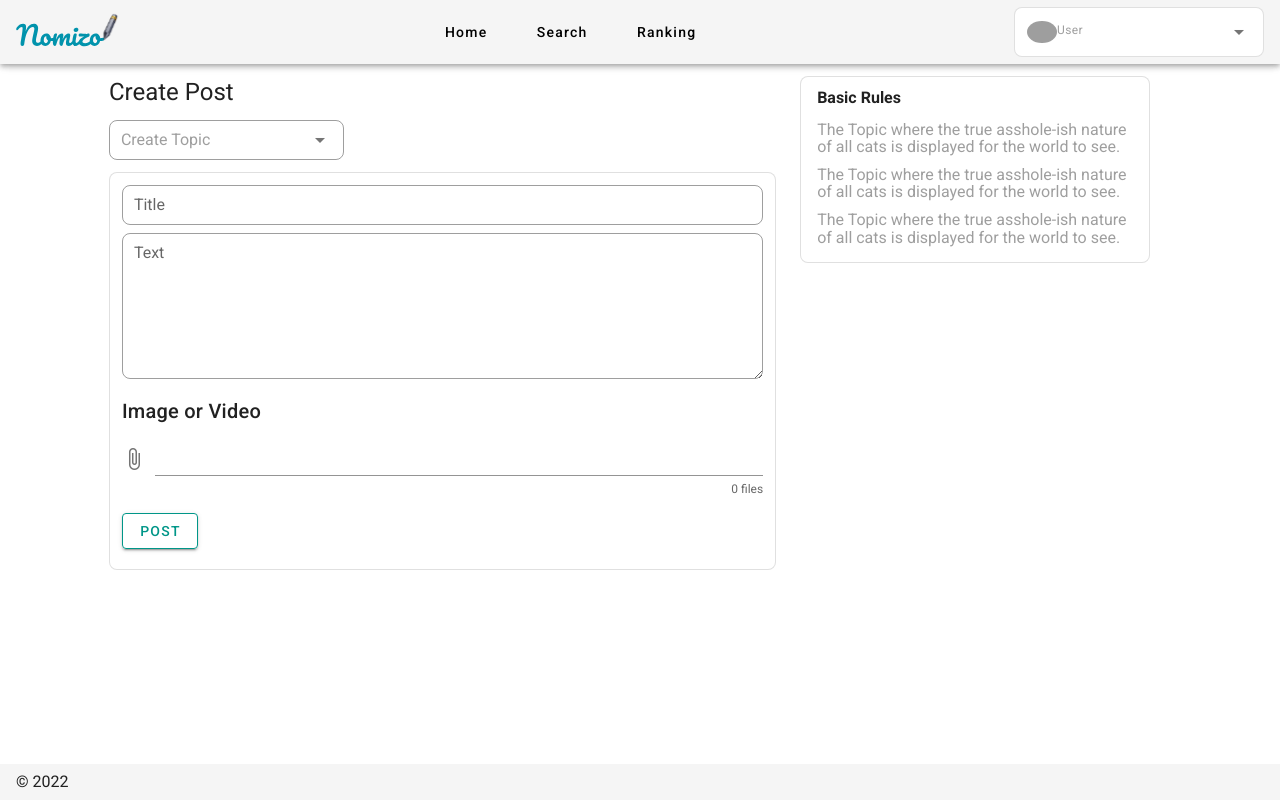
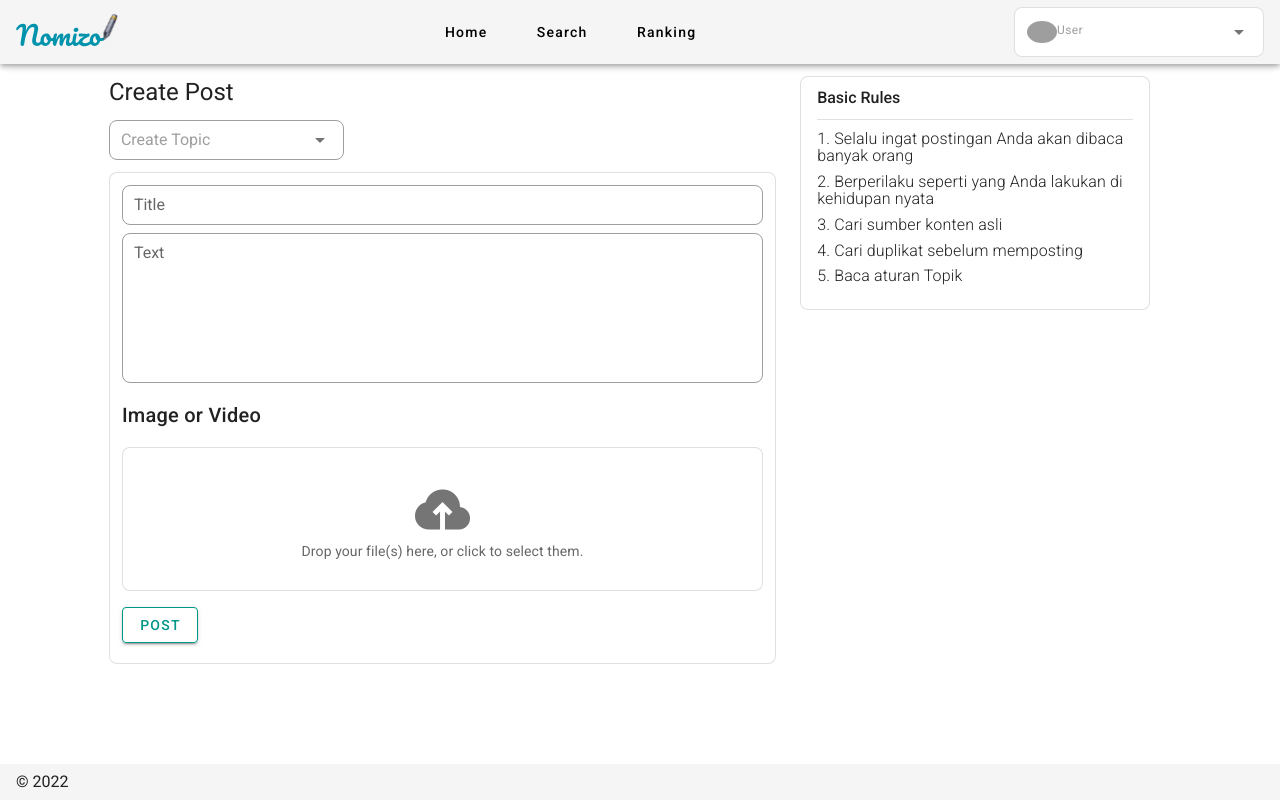
Before and after one commit to 29-Capstone-Alterra-Academy/frontend-vue, a Nuxt app: page /create-post in a window 1280 px wide. Built offline with nearby package versions, Linux system fonts and the light colour scheme; no server answers; grey boxes are pictures that could not be loaded.

Commit message:
Update drag'n'drop image and minor slicing

```diff
--- a/components/navbar/AuthButtonSide.vue
+++ b/components/navbar/AuthButtonSide.vue
@@ -14,6 +14,8 @@
 </template>
 
 <script>
+import { mapGetters } from "vuex";
+
 export default {
   name: 'AuthLayout',
   props: {
@@ -23,11 +25,9 @@ export default {
     },
   },
   computed: {
-    isLoggedIn() {
-      return this.$store.getters.isLoggedIn
-    },
+    ...mapGetters('auth', ["isLoggedIn"]),
     userState() {
-      if (this.$store.getters.isLoggedIn) {
+      if (this.$store.getters.auth.isLoggedIn) {
         return this.$store.state.auth.username
       } else {
         return null
--- a/pages/create-post.vue
+++ b/pages/create-post.vue
@@ -19,9 +19,7 @@
               <v-chip
                 v-bind="data.attrs"
                 :input-value="data.selected"
-                close
                 @click="data.select"
-                @click:close="remove(data.item.name)"
               >
                 <v-avatar left>
                   <v-img :src="data.item.profile_image"></v-img>
@@ -30,7 +28,7 @@
               </v-chip>
             </template>
             <template #item="data">
-              <template v-if="typeof data.item !== 'object'">
+              <template v-if="data.item.length === 0">
                 <v-list-item-content v-text="data.item"></v-list-item-content>
               </template>
               <template v-else>
@@ -52,23 +50,28 @@
               <v-row>
                 <v-col cols="12">
                   <div class="">
-                    <v-text-field
-                      v-model="title"
+                    <v-textarea
+                      :value="title"
+                      rows="1"
                       class="rounded-lg"
                       label="Title"
                       placeholder="Input Your Title"
+                      counter
+                      auto-grow
                       outlined
                       dense
                       hide-details
-                    ></v-text-field>
+                    ></v-textarea>
                   </div>
                   <div class="py-2">
                     <v-textarea
-                      v-model="content"
+                      :value="content"
+                      rows="6"
                       class="rounded-lg"
-                      name="input-desc"
                       label="Text"
                       placeholder="Text (Optional)"
+                      counter
+                      auto-grow
                       outlined
                       dense
                       hide-details
@@ -76,25 +79,62 @@
                   </div>
                   <div class="py-2">
                     <p class="text-h6">Image or Video</p>
-                    <v-file-input
-                      v-model="images"
-                      counter
-                      multiple
-                      truncate-length="5"
-                      class="pt-0"
+                    <v-card
+                      outlined
+                      dense
+                      class="rounded-lg"
+                      :class="{ 'grey lighten-2': dragover }"
+                      @drop.prevent="onDrop($event)"
+                      @dragover.prevent="dragover = true"
+                      @dragenter.prevent="dragover = true"
+                      @dragleave.prevent="dragover = false"
                     >
-                      <template #selection="{ text, index, }">
-                        <v-chip
-                          small
-                          text-color="white"
-                          color="#295671"
-                          close
-                          @click:close="removeImage(index)"
+                      <v-card-text>
+                        <v-row
+                          class="d-flex flex-column"
+                          dense
+                          align="center"
+                          justify="center"
                         >
-                          {{ text }}
-                        </v-chip>
-                      </template>
-                    </v-file-input>
+                          <v-icon
+                            :class="[dragover ? 'mt-2, mb-6' : 'mt-5']"
+                            size="60"
+                          >
+                            mdi-cloud-upload
+                          </v-icon>
+                          <p>
+                            Drop your file(s) here, or click to select them.
+                          </p>
+                        </v-row>
+                        <v-virtual-scroll
+                          v-if="images.length > 0"
+                          :items="images"
+                          height="150"
+                          item-height="50"
+                        >
+                          <template #default="{ item }">
+                            <v-list-item :key="item.name">
+                              <v-list-item-content>
+                                <v-list-item-title outlined>
+                                  {{ item.name }}
+                                  <span class="ml-3 text--secondary">
+                                    {{ item.size }} bytes</span
+                                  >
+                                </v-list-item-title>
+                              </v-list-item-content>
+
+                              <v-list-item-action>
+                                <v-btn icon @click.stop="removeFile(item.name)">
+                                  <v-icon> mdi-close-circle </v-icon>
+                                </v-btn>
+                              </v-list-item-action>
+                            </v-list-item>
+
+                            <v-divider></v-divider>
+                          </template>
+                        </v-virtual-scroll>
+                      </v-card-text>
+                    </v-card>
                   </div>
                   <div class="py-2">
                     <v-btn elevation="2" color="teal" outlined @click="addPost"
@@ -114,22 +154,25 @@
           <v-card class="rounded-lg" outlined>
             <v-list-item three-line>
               <v-list-item-content>
-                <h4 class="text-capitalize pb-2">Basic Rules</h4>
-
-                <!-- <v-divider></v-divider> -->
-
-                <div class="subtitle text--disabled py-1">
-                  The Topic where the true asshole-ish nature of all cats is
-                  displayed for the world to see.
+                <h4 class="font-weight-medium mb-3">Basic Rules</h4>
+                <div class="pb-1">
+                  <v-divider />
                 </div>
-                <div class="subtitle text--disabled py-1">
-                  The Topic where the true asshole-ish nature of all cats is
-                  displayed for the world to see.
-                </div>
-                <div class="subtitle text--disabled py-1">
-                  The Topic where the true asshole-ish nature of all cats is
-                  displayed for the world to see.
-                </div>
+                <v-row>
+                  <v-col cols="12">
+                    <section
+                      v-for="(rule, index) in basicRules.split('\n')"
+                      :key="index"
+                    >
+                      <div
+                        class="subtitle-1 font-weight-light py-1"
+                        style="line-height: inherit"
+                      >
+                        {{ rule }}
+                      </div>
+                    </section>
+                  </v-col>
+                </v-row>
               </v-list-item-content>
             </v-list-item>
           </v-card>
@@ -148,12 +191,16 @@ export default {
       selectedTopic: [],
       title: '',
       content: '',
+      dragover: false,
       images: [],
+      multiple: true,
       author: {
         id: 7,
         profile_image: 'https://randomuser.me/api/portraits/women/84.jpg',
         username: 'UniqueUser7',
       },
+      basicRules:
+        '1. Selalu ingat postingan Anda akan dibaca banyak orang\n2. Berperilaku seperti yang Anda lakukan di kehidupan nyata\n3. Cari sumber konten asli\n4. Cari duplikat sebelum memposting\n5. Baca aturan Topik\n',
     }
   },
   computed: {
@@ -165,16 +212,30 @@ export default {
     this.$store.dispatch('lists/fetchTopics')
   },
   methods: {
-    remove(item) {
-      const index = this.selectedTopic.indexOf(item)
-      if (index >= 0) {
-        this.selectedTopic.splice(index, 1)
+    removeFile(fileName) {
+      // Find the index of the
+      const index = this.images.findIndex(
+        file => file.name === fileName
+      );
+      // If file is in uploaded files remove it
+      if (index > -1) this.images.splice(index, 1);
+    },
+    onDrop(e) {
+      this.dragover = false;
+      // If user has uploaded multiple files but the component is not multiple throw error
+      if (!this.multiple && e.dataTransfer.files.length > 1) {
+        this.$store.dispatch("addNotification", {
+          message: "Only one file can be uploaded at a time..",
+          colour: "error"
+        });
       }
+      // Add each file to the array of uploaded files
+      else
+        for (const image of e.dataTransfer.files) {
+          this.images.push(image)
+        }
     },
-    removeImage (index) {
-      this.images.splice(index, 1)
-    },
-    addPost() {},
+    addPost() {}
   },
 }
 </script>
--- a/pages/dashboard/topic-list.vue
+++ b/pages/dashboard/topic-list.vue
@@ -25,7 +25,13 @@
               <span>{{ item.followers | abbr }}</span>
             </template>
             <template #[`item.created_at`]="{ item }">
-              <span>{{ new Date(item.created_at).toLocaleString() }}</span>
+              <span>{{
+                months[new Date(String(item.created_at)).getMonth()] +
+                ' ' +
+                new Date(String(item.created_at)).getDate() +
+                ', ' +
+                new Date(String(item.created_at)).getFullYear()
+              }}</span>
             </template>
             <template #[`item.details`]="{ item }">
               <v-btn class="mx-2" @click="detailsItem(item)"> Details </v-btn>
@@ -64,6 +70,20 @@ export default {
         { text: 'Followers', value: 'followers', align: 'center' },
         { text: 'Actions', value: 'details', align: 'center', sortable: false },
       ],
+      months: [
+        'Jan',
+        'Feb',
+        'Mar',
+        'Apr',
+        'May',
+        'Jun',
+        'Jul',
+        'Aug',
+        'Sep',
+        'Oct',
+        'Nov',
+        'Des',
+      ],
     }
   },
   computed: {
--- a/pages/dashboard/user-list.vue
+++ b/pages/dashboard/user-list.vue
@@ -37,7 +37,13 @@
               </div>
             </template>
             <template #[`item.created_at`]="{ item }">
-              <span>{{ new Date(item.created_at).toLocaleString() }}</span>
+              <span>{{
+                months[new Date(String(item.created_at)).getMonth()] +
+                ' ' +
+                new Date(String(item.created_at)).getDate() +
+                ', ' +
+                new Date(String(item.created_at)).getFullYear()
+              }}</span>
             </template>
             <template #[`item.followers`]="{ item }">
               <span>{{ item.followers | abbr }}</span>
@@ -81,6 +87,20 @@ export default {
         { text: 'Followers', align: 'center', value: 'followers' },
         { text: 'Likes Received', align: 'center', value: 'likes' },
       ],
+      months: [
+        'Jan',
+        'Feb',
+        'Mar',
+        'Apr',
+        'May',
+        'Jun',
+        'Jul',
+        'Aug',
+        'Sep',
+        'Oct',
+        'Nov',
+        'Des',
+      ],
     }
   },
   computed: {
--- a/store/auth.js
+++ b/store/auth.js
@@ -22,3 +22,12 @@ export const mutations = {
     state.refreshToken = null
   }
 }
+
+export const getters = {
+  isLoggedIn(state) {
+    return !!state.accessToken;
+  },
+  isMale(state) {
+    return state.profile.gender === 'male';
+  }
+}
--- /dev/null
+++ b/store/index.js
@@ -0,0 +1,13 @@
+export const state = () => ({
+  accessToken: null,
+  refreshToken: null,
+})
+
+export const mutations = {
+    setAccessToken(state, accessToken) {
+    state.accessToken = accessToken
+  },
+  setRefreshToken(state, refreshToken) {
+    state.refreshToken = refreshToken
+  },
+}
```
Also changed, not shown: components/navbar/AuthButton.vue (+21 -7 lines).
